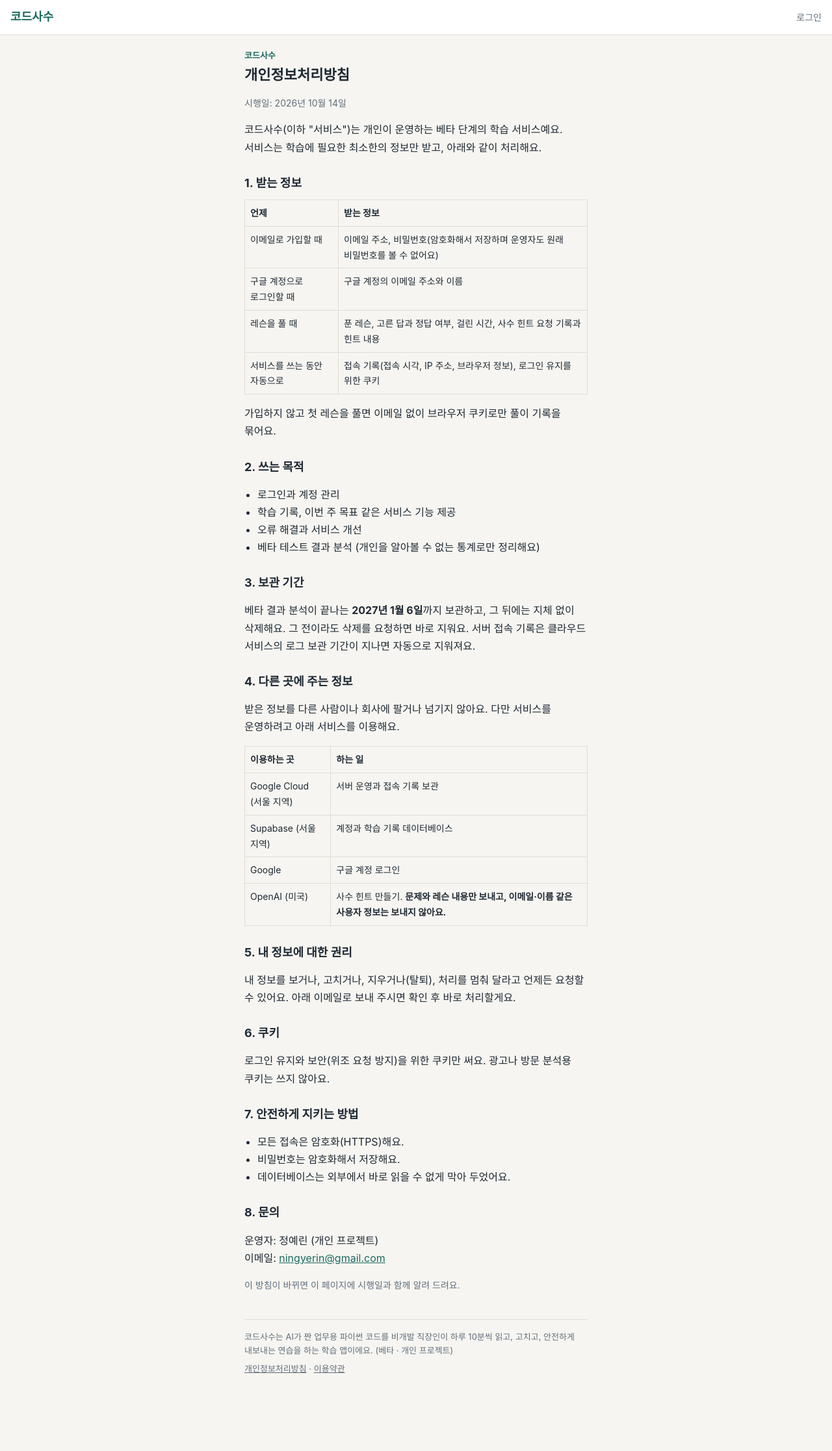
After one commit to yerin816/codesasu, a Django app: page /privacy/ in a window 1280 px wide. The commit adds this page. Shown: the whole page at 65% size. Run offline with Django 5.2, Linux system fonts and the light colour scheme.

Commit message:
개인정보처리방침·이용약관 페이지, 홈 하단 링크

```diff
--- a/config/urls.py
+++ b/config/urls.py
@@ -17,5 +17,7 @@ urlpatterns = [
     path("manifest.webmanifest", pages.manifest, name="manifest"),
     path("sw.js", pages.service_worker, name="service-worker"),
     path("lessons/<int:lesson_id>/", pages.lesson, name="lesson"),
+    path("privacy/", pages.privacy, name="privacy"),
+    path("terms/", pages.terms, name="terms"),
     path("", pages.home, name="home"),
 ]
--- a/learning/pages.py
+++ b/learning/pages.py
@@ -21,6 +21,18 @@ def lesson(request, lesson_id):
 
 
 @require_GET
+def privacy(request):
+    """개인정보처리방침 (구글 로그인 앱 게시 조건, 베타 전 공개)"""
+    return render(request, "learning/privacy.html")
+
+
+@require_GET
+def terms(request):
+    """이용약관"""
+    return render(request, "learning/terms.html")
+
+
+@require_GET
 def manifest(request):
     """PWA 설치 정보. 홈 화면 아이콘·이름·주소창 없이 열기 (FR-13)"""
     return render(
--- a/learning/static/learning/app.css
+++ b/learning/static/learning/app.css
@@ -355,3 +355,15 @@ pre.code .ln {
   font-size: 13px;
   font-weight: 700;
 }
+
+/* 하단 안내와 정책 링크 (구글 로그인 앱 게시 조건: 홈에서 개인정보처리방침으로 연결) */
+.site-footer { margin-top: 40px; padding-top: 16px; border-top: 1px solid var(--line); color: var(--muted); font-size: 13px; line-height: 1.6; }
+.site-footer p { margin: 0 0 8px; }
+.site-footer a { color: var(--muted); }
+
+/* 정책 문서 */
+.policy { line-height: 1.7; }
+.policy h2 { margin-top: 28px; }
+.policy table { width: 100%; border-collapse: collapse; font-size: 14px; margin: 8px 0 12px; }
+.policy th, .policy td { border: 1px solid var(--line); padding: 8px; text-align: left; vertical-align: top; }
+.policy ul { padding-left: 20px; }
--- a/learning/templates/learning/base.html
+++ b/learning/templates/learning/base.html
@@ -34,6 +34,12 @@
       </ul>
     {% endif %}
     {% block main %}{% block content %}{% endblock %}{% endblock %}
+    {% block footer %}
+    <footer class="site-footer">
+      <p>코드사수는 AI가 짠 업무용 파이썬 코드를 비개발 직장인이 하루 10분씩 읽고, 고치고, 안전하게 내보내는 연습을 하는 학습 앱이에요. (베타 · 개인 프로젝트)</p>
+      <p><a href="{% url 'privacy' %}">개인정보처리방침</a> · <a href="{% url 'terms' %}">이용약관</a></p>
+    </footer>
+    {% endblock %}
   </main>
 
   <script src="{% static 'learning/app.js' %}"></script>
--- a/learning/templates/learning/lesson.html
+++ b/learning/templates/learning/lesson.html
@@ -44,3 +44,5 @@
   <div class="actionbar" id="actionbar" hidden></div>
 </div>
 {% endblock %}
+
+{% block footer %}{% endblock %}
--- /dev/null
+++ b/learning/templates/learning/privacy.html
@@ -0,0 +1,61 @@
+{% extends "learning/base.html" %}
+{% block title %}개인정보처리방침 · 코드사수{% endblock %}
+{% block page %}policy{% endblock %}
+
+{% block content %}
+<article class="policy">
+  <p class="eyebrow">코드사수</p>
+  <h1>개인정보처리방침</h1>
+  <p class="muted small">시행일: 2026년 10월 14일</p>
+
+  <p>코드사수(이하 "서비스")는 개인이 운영하는 베타 단계의 학습 서비스예요. 서비스는 학습에 필요한 최소한의 정보만 받고, 아래와 같이 처리해요.</p>
+
+  <h2>1. 받는 정보</h2>
+  <table>
+    <tr><th>언제</th><th>받는 정보</th></tr>
+    <tr><td>이메일로 가입할 때</td><td>이메일 주소, 비밀번호(암호화해서 저장하며 운영자도 원래 비밀번호를 볼 수 없어요)</td></tr>
+    <tr><td>구글 계정으로 로그인할 때</td><td>구글 계정의 이메일 주소와 이름</td></tr>
+    <tr><td>레슨을 풀 때</td><td>푼 레슨, 고른 답과 정답 여부, 걸린 시간, 사수 힌트 요청 기록과 힌트 내용</td></tr>
+    <tr><td>서비스를 쓰는 동안 자동으로</td><td>접속 기록(접속 시각, IP 주소, 브라우저 정보), 로그인 유지를 위한 쿠키</td></tr>
+  </table>
+  <p>가입하지 않고 첫 레슨을 풀면 이메일 없이 브라우저 쿠키로만 풀이 기록을 묶어요.</p>
+
+  <h2>2. 쓰는 목적</h2>
+  <ul>
+    <li>로그인과 계정 관리</li>
+    <li>학습 기록, 이번 주 목표 같은 서비스 기능 제공</li>
+    <li>오류 해결과 서비스 개선</li>
+    <li>베타 테스트 결과 분석 (개인을 알아볼 수 없는 통계로만 정리해요)</li>
+  </ul>
+
+  <h2>3. 보관 기간</h2>
+  <p>베타 결과 분석이 끝나는 <b>2027년 1월 6일</b>까지 보관하고, 그 뒤에는 지체 없이 삭제해요. 그 전이라도 삭제를 요청하면 바로 지워요. 서버 접속 기록은 클라우드 서비스의 로그 보관 기간이 지나면 자동으로 지워져요.</p>
+
+  <h2>4. 다른 곳에 주는 정보</h2>
+  <p>받은 정보를 다른 사람이나 회사에 팔거나 넘기지 않아요. 다만 서비스를 운영하려고 아래 서비스를 이용해요.</p>
+  <table>
+    <tr><th>이용하는 곳</th><th>하는 일</th></tr>
+    <tr><td>Google Cloud (서울 지역)</td><td>서버 운영과 접속 기록 보관</td></tr>
+    <tr><td>Supabase (서울 지역)</td><td>계정과 학습 기록 데이터베이스</td></tr>
+    <tr><td>Google</td><td>구글 계정 로그인</td></tr>
+    <tr><td>OpenAI (미국)</td><td>사수 힌트 만들기. <b>문제와 레슨 내용만 보내고, 이메일·이름 같은 사용자 정보는 보내지 않아요.</b></td></tr>
+  </table>
+
+  <h2>5. 내 정보에 대한 권리</h2>
+  <p>내 정보를 보거나, 고치거나, 지우거나(탈퇴), 처리를 멈춰 달라고 언제든 요청할 수 있어요. 아래 이메일로 보내 주시면 확인 후 바로 처리할게요.</p>
+
+  <h2>6. 쿠키</h2>
+  <p>로그인 유지와 보안(위조 요청 방지)을 위한 쿠키만 써요. 광고나 방문 분석용 쿠키는 쓰지 않아요.</p>
+
+  <h2>7. 안전하게 지키는 방법</h2>
+  <ul>
+    <li>모든 접속은 암호화(HTTPS)해요.</li>
+    <li>비밀번호는 암호화해서 저장해요.</li>
+    <li>데이터베이스는 외부에서 바로 읽을 수 없게 막아 두었어요.</li>
+  </ul>
+
+  <h2>8. 문의</h2>
+  <p>운영자: 정예린 (개인 프로젝트)<br>이메일: <a href="mailto:ningyerin@gmail.com">ningyerin@gmail.com</a></p>
+  <p class="muted small">이 방침이 바뀌면 이 페이지에 시행일과 함께 알려 드려요.</p>
+</article>
+{% endblock %}
```
Also changed, not shown: learning/templates/learning/terms.html (added, +36 -0 lines), learning/tests.py (+17 -0 lines).
